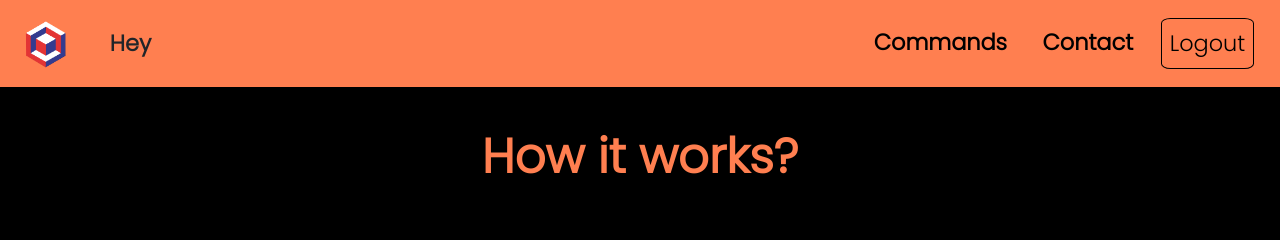
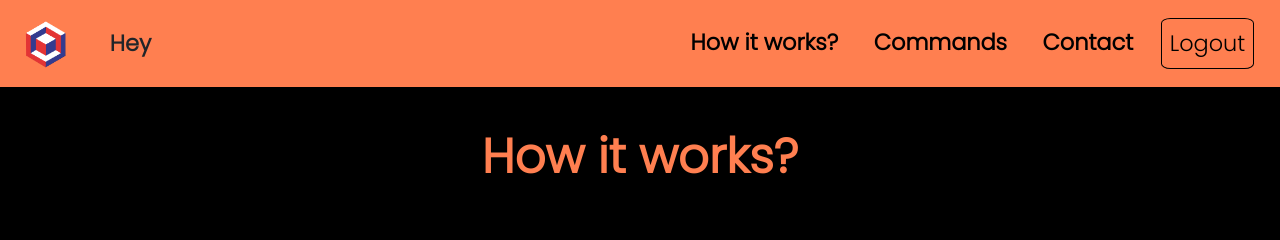
Before and after one commit to Tech-Shell/notifyre, a Django app: template templates/accounts/dashboard.html in a window 1280 px wide. Shown: the top 240 px of the page. Run offline with Django 3.2, Linux system fonts and the light colour scheme; the template is opened without the code that fills it, so the values that code supplies are empty; some libraries are stand-ins or nearby versions.

Commit message:
fixed the error on dashboard

```diff
--- a/templates/accounts/dashboard.html
+++ b/templates/accounts/dashboard.html
@@ -35,7 +35,7 @@
       </button>
       <div class="collapse navbar-collapse nav menu">
         <ul class="navbar-nav nav-align">
-          <li class="nav-item"><a href="#how" class="nav-link"></a></li>
+          <li class="nav-item"><a href="#how" class="nav-link">How it works?</a></li>
           <li class="nav-item"><a href="#task" class="nav-link">Commands</a></li>
           <li class="nav-item"><a href="#contact" class="nav-link">Contact</a></li>
           <li class="nav-item sign"><a href="{% url 'logout' %}" class="nav-link logout">Logout</a></li>
```
